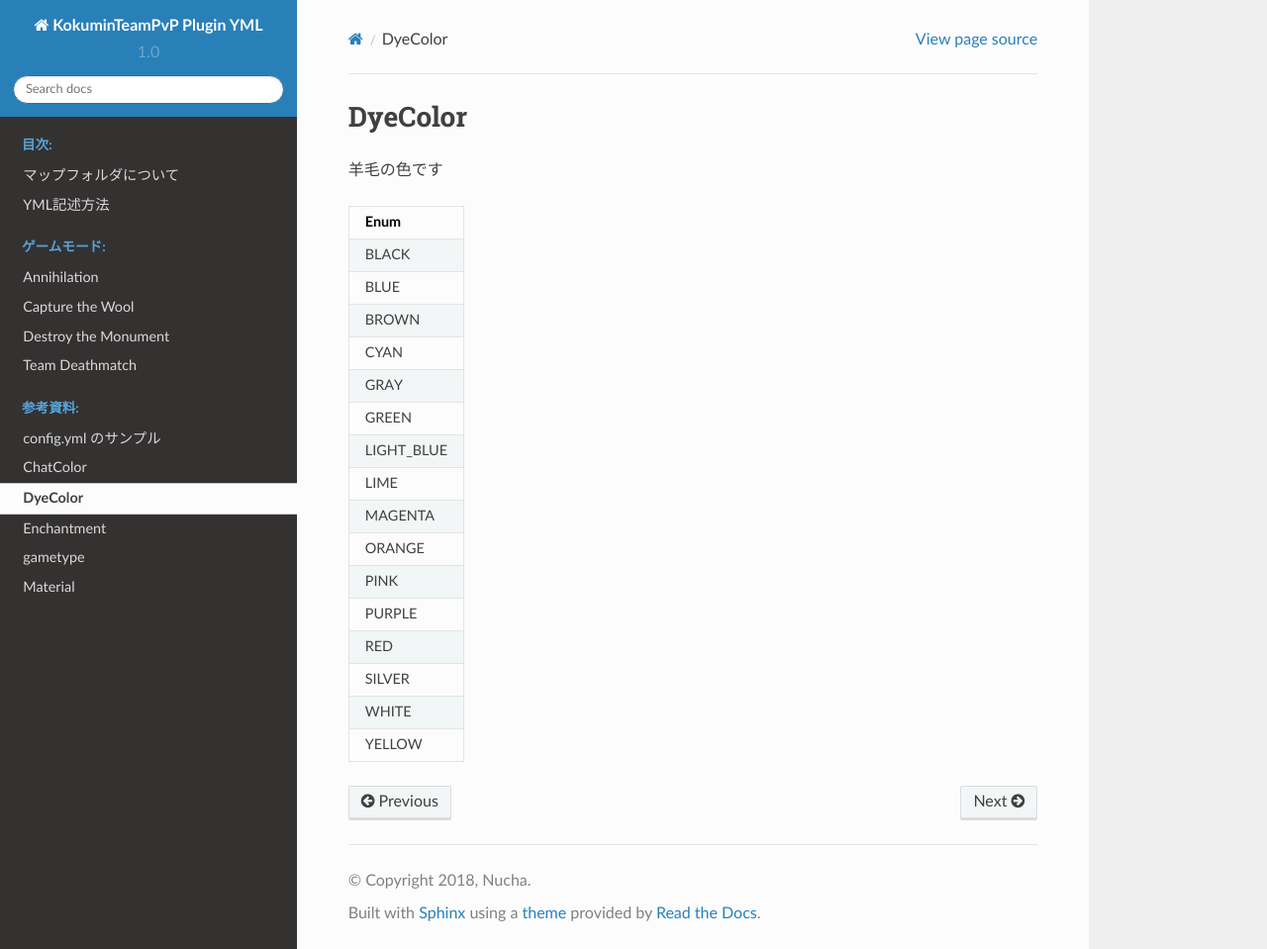
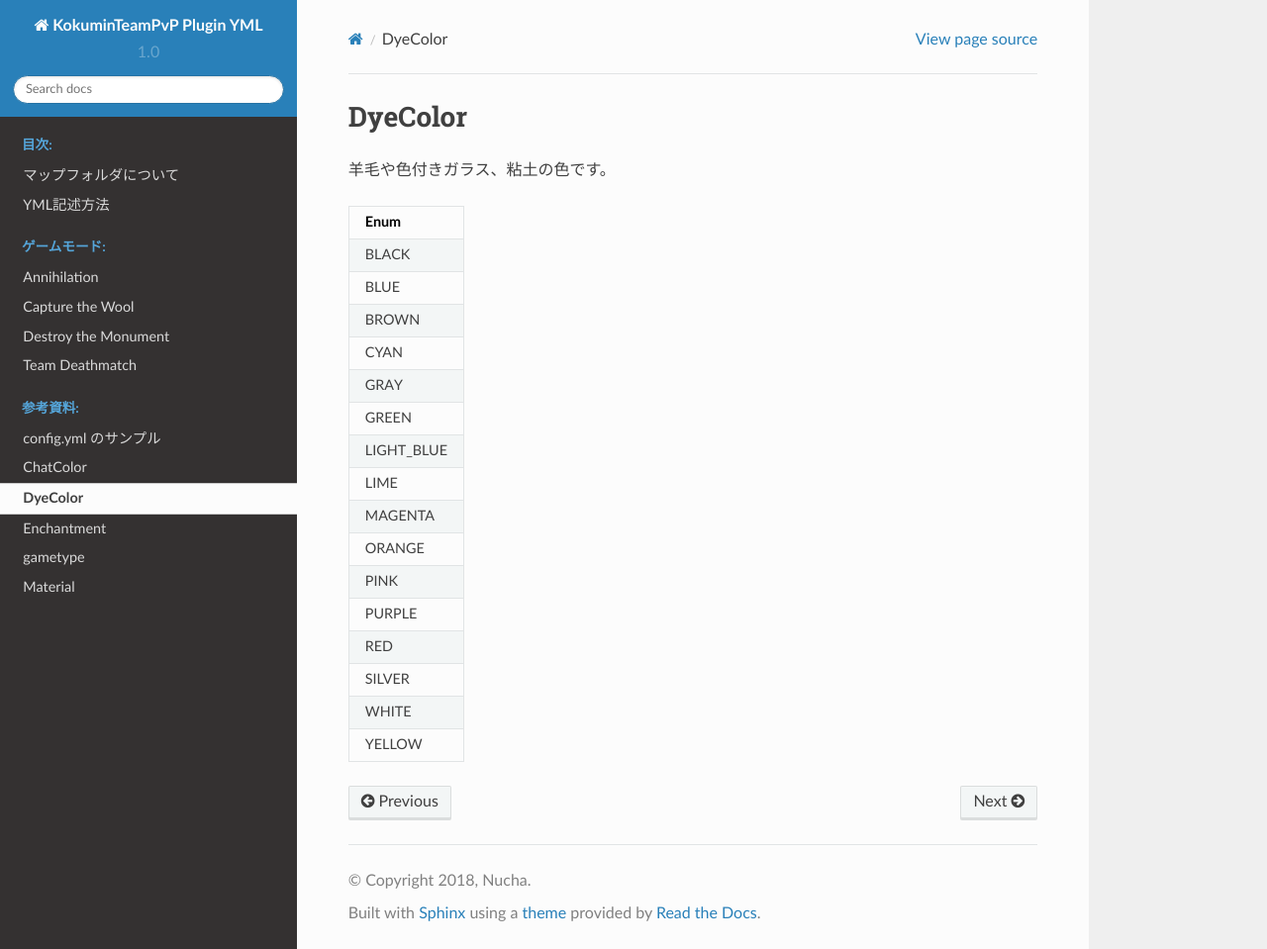
Before and after one commit to natyu192/kokuminteampvp-docs, a Sphinx documentation site: the page built from docs/data/dyecolor.rst, in a window 1280 px wide and 959 px high. Shown: the whole window at 99% size. Built offline with Sphinx 7.4.7 and the Read the Docs theme 2.0.0, drawn with Linux system fonts in a browser that asks for light colours.

Commit message:
Update dyecolor.rst

```diff
--- a/docs/data/dyecolor.rst
+++ b/docs/data/dyecolor.rst
@@ -1,7 +1,7 @@
 DyeColor
 =========
 
-羊毛の色です
+羊毛や色付きガラス、粘土の色です。
 
 .. csv-table::
 	:header: "Enum"
```
